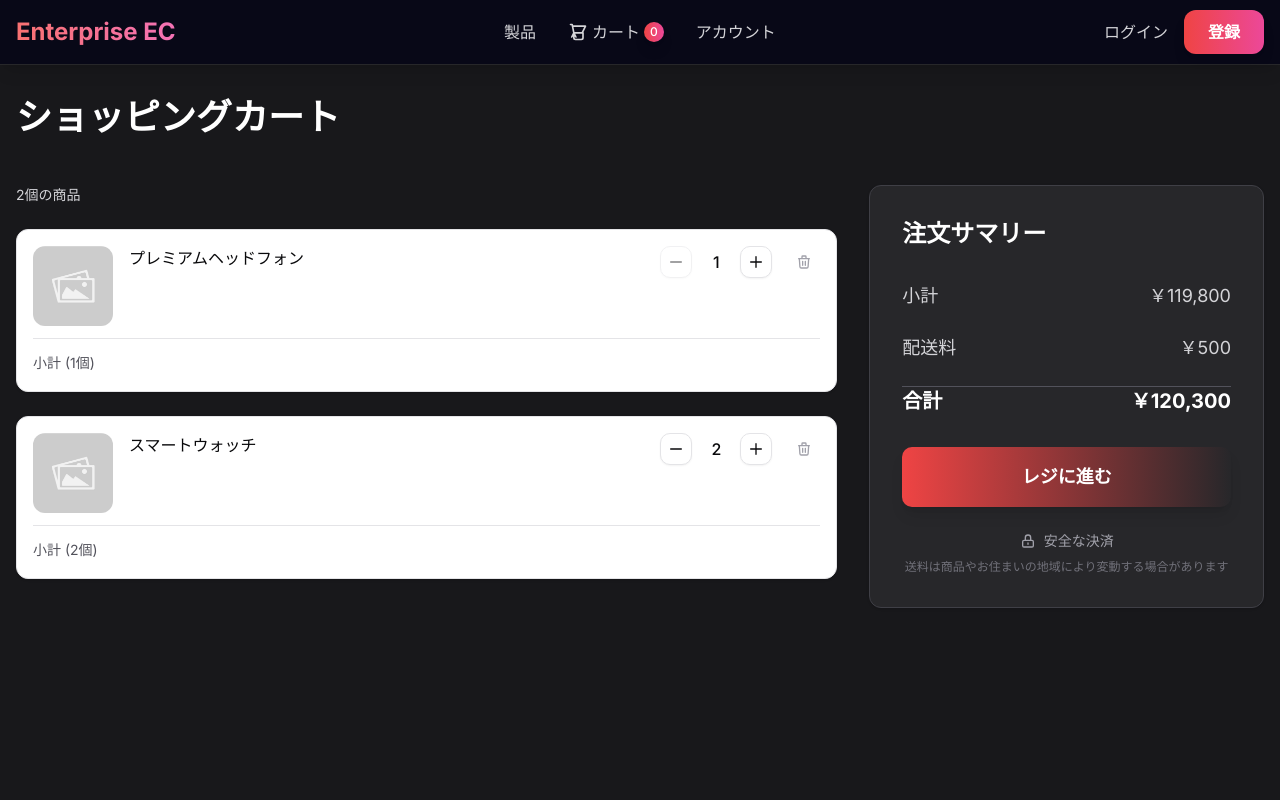
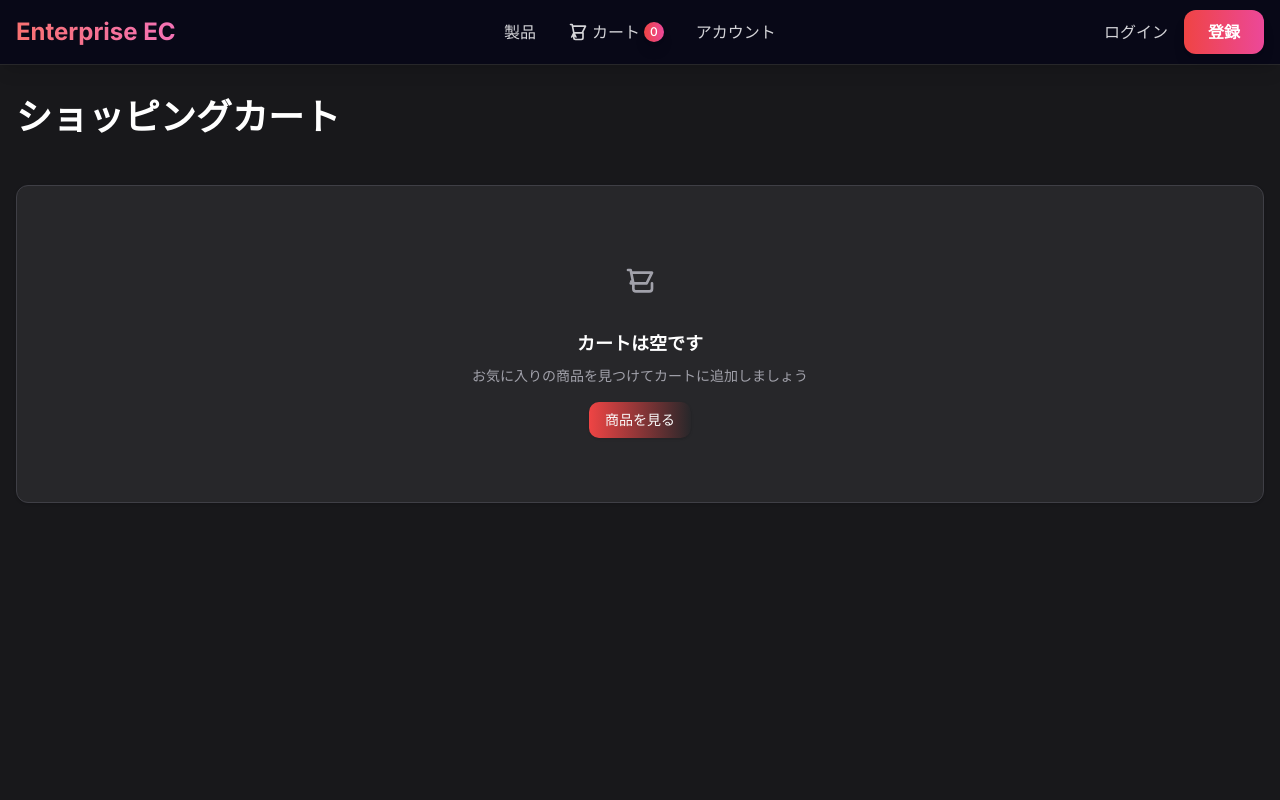
Before and after one commit to kyoya-oga/enterprise-ec-demo, a Next.js app: page /en/cart in a window 1280 px wide. Shown: the top 800 px of the page. Built offline with nearby package versions, Linux system fonts and the light colour scheme.

Commit message:
feat(cart): implement state management and quantity update (#63)

```diff
--- a/package.json
+++ b/package.json
@@ -26,7 +26,8 @@
     "react-dom": "^18.2.0",
     "tailwind-merge": "^3.3.0",
     "tailwindcss-animate": "^1.0.7",
-    "zod": "^3.25.64"
+    "zod": "^3.25.64",
+    "zustand": "^5.0.5"
   },
   "devDependencies": {
     "@playwright/test": "^1.53.0",
--- a/src/app/[locale]/(shop)/cart/page.tsx
+++ b/src/app/[locale]/(shop)/cart/page.tsx
@@ -1,14 +1,14 @@
+'use client'
+
 import { CartItem, CartSummary, EmptyCart } from '@/features/cart/components'
-import { CartItem as CartItemType } from '@/features/cart/types'
+import { useCartStore } from '@/features/cart/store'
 
 export default function CartPage({ params: { locale } }: { params: { locale: string } }) {
-  const cartItems: CartItemType[] = [
-    { id: 1, productId: 1, name: 'プレミアムヘッドフォン', price: 29800, quantity: 1, image: '/images/placeholder.jpg' },
-    { id: 2, productId: 2, name: 'スマートウォッチ', price: 45000, quantity: 2, image: '/images/placeholder.jpg' },
-  ]
-
-  const subtotal = cartItems.reduce((sum, item) => sum + (item.price * item.quantity), 0)
-  const shipping = 500
+  const items = useCartStore(state => state.items)
+  const updateQuantity = useCartStore(state => state.updateQuantity)
+  const removeItem = useCartStore(state => state.removeItem)
+  const subtotal = useCartStore(state => state.subtotal)
+  const shipping = items.length > 0 ? 500 : 0
   const total = subtotal + shipping
 
   return (
@@ -17,17 +17,22 @@ export default function CartPage({ params: { locale } }: { params: { locale: str
         <div className="max-w-7xl mx-auto">
           <h1 className="text-4xl font-bold text-white mb-12">ショッピングカート</h1>
 
-          {cartItems.length === 0 ? (
+          {items.length === 0 ? (
             <EmptyCart locale={locale} />
           ) : (
             <div className="grid lg:grid-cols-12 gap-8">
               {/* カートアイテム一覧 */}
               <div className="lg:col-span-8 space-y-6">
                 <div className="text-zinc-300 text-sm mb-4">
-                  {cartItems.length}個の商品
+                  {items.length}個の商品
                 </div>
-                {cartItems.map((item) => (
-                  <CartItem key={item.id} item={item} />
+                {items.map((item) => (
+                  <CartItem
+                    key={item.id}
+                    item={item}
+                    onUpdateQuantity={updateQuantity}
+                    onRemove={removeItem}
+                  />
                 ))}
               </div>
 
--- a/src/app/[locale]/(shop)/products/[id]/AddToCartSection.tsx
+++ b/src/app/[locale]/(shop)/products/[id]/AddToCartSection.tsx
@@ -4,6 +4,8 @@ import { useState } from 'react'
 import { Button } from '@/components/ui'
 import { AddToCartButton } from '@/features/products/components'
 import type { Product } from '@/features/products/types'
+import { useCartStore } from '@/features/cart/store'
+import type { CartItem } from '@/features/cart/types'
 
 interface AddToCartSectionProps {
   product: Product
@@ -11,9 +13,19 @@ interface AddToCartSectionProps {
 
 export function AddToCartSection({ product }: AddToCartSectionProps) {
   const [quantity, setQuantity] = useState(1)
+  const addItem = useCartStore(state => state.addItem)
 
   const handleAddToCart = (product: Product) => {
-    console.log('Added to cart:', product, 'Quantity:', quantity)
+    const item: CartItem = {
+      id: Date.now(),
+      productId: product.id,
+      name: product.name,
+      price: product.price,
+      quantity,
+      image: product.image
+    }
+    addItem(item)
+    setQuantity(1)
   }
 
   return (
--- a/src/features/cart/components/CartItemControls.tsx
+++ b/src/features/cart/components/CartItemControls.tsx
@@ -13,6 +13,8 @@ export function CartItemControls({ item, onUpdateQuantity, onRemove }: CartItemC
   const handleDecrease = () => {
     if (item.quantity > 1) {
       onUpdateQuantity?.(item.id, item.quantity - 1);
+    } else {
+      onRemove?.(item.id);
     }
   };
 
@@ -33,7 +35,6 @@ export function CartItemControls({ item, onUpdateQuantity, onRemove }: CartItemC
           size="sm"
           onClick={handleDecrease}
           className="w-8 h-8 p-0 hover:bg-red-50 hover:border-red-200"
-          disabled={item.quantity <= 1}
         >
           <svg className="w-4 h-4" fill="none" stroke="currentColor" viewBox="0 0 24 24">
             <path strokeLinecap="round" strokeLinejoin="round" strokeWidth={2} d="M20 12H4" />
--- /dev/null
+++ b/src/features/cart/store/index.ts
@@ -0,0 +1 @@
+export * from './useCartStore'
--- /dev/null
+++ b/src/features/cart/store/useCartStore.ts
@@ -0,0 +1,52 @@
+import { create } from 'zustand'
+import { persist } from 'zustand/middleware'
+import type { CartItem } from '../types'
+
+export interface CartStore {
+  items: CartItem[]
+  addItem: (item: CartItem) => void
+  removeItem: (id: number) => void
+  updateQuantity: (id: number, quantity: number) => void
+  clearCart: () => void
+  subtotal: number
+  total: number
+  itemCount: number
+}
+
+export const useCartStore = create<CartStore>()(
+  persist(
+    (set, get) => ({
+      items: [],
+      addItem: (item) =>
+        set((state) => ({
+          items: [...state.items, item],
+        })),
+      removeItem: (id) =>
+        set((state) => ({
+          items: state.items.filter((item) => item.id !== id),
+        })),
+      updateQuantity: (id, quantity) =>
+        set((state) => ({
+          items: state.items
+            .map((item) =>
+              item.id === id ? { ...item, quantity } : item
+            )
+            .filter((item) => item.quantity > 0),
+        })),
+      clearCart: () => set({ items: [] }),
+      get subtotal() {
+        return get().items.reduce(
+          (sum, item) => sum + item.price * item.quantity,
+          0
+        )
+      },
+      get total() {
+        return get().subtotal
+      },
+      get itemCount() {
+        return get().items.reduce((sum, item) => sum + item.quantity, 0)
+      },
+    }),
+    { name: 'cart-storage' }
+  )
+)
```
Also changed, not shown: 1 other file (tests, documents, lock files or other folders).
